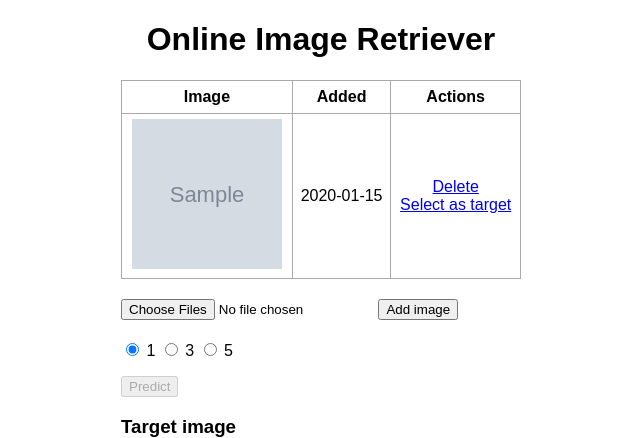
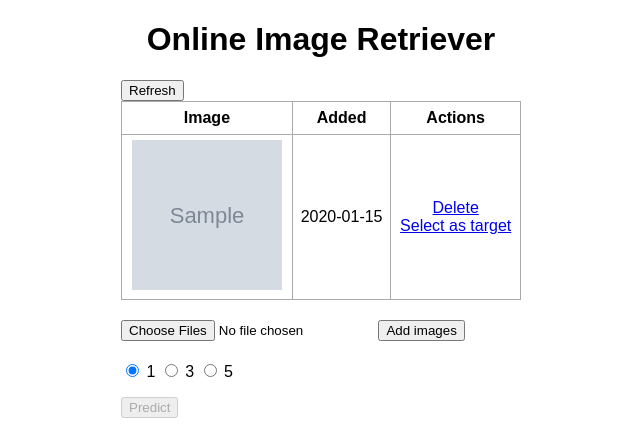
Before and after one commit to tuannguyen-TN/flask-image-retriever, a Flask app: template templates/index.html in a window 1280 px wide. Shown: the top 438 px of the page, without its empty margins (319-959 px from the left). Run offline with Flask 2, Linux system fonts and the light colour scheme; the template is opened without the code that fills it: most values are stand-ins (such as "Sample title", 1, 10 or a date in 2020); grey boxes marked "Sample" are stand-in pictures.

Commit message:
Add refresh button for interface

```diff
--- a/model/retriever.py
+++ b/model/retriever.py
@@ -48,6 +48,9 @@ def Retriever(model_path, target_image, image_list, top_k):
     result_info = [(os.path.basename(img_retrieval.impaths[i]), distances[i]) for i in sorted_indexes]
     print(f'Total elapsed time: {elapsed_time}')
 
+    for image in result_info[:top_k]:
+        print(image[0])
+
     return result_info[:top_k]
 
 if __name__ == "__main__":
--- a/templates/index.html
+++ b/templates/index.html
@@ -3,6 +3,12 @@
 {% endblock %} {% block body %}
 <div class="content">
   <h1 style="text-align: center">Online Image Retriever</h1>
+
+  <div class="form">
+    <form action="/refresh" method="POST">
+      <input type="submit" value="Refresh" />
+    </form>
+  </div>
 
   <table style="text-align: center">
     <tr>
@@ -37,12 +43,12 @@
     <form action="/" method="POST" enctype="multipart/form-data">
       <input
         type="file"
-        value="Upload image"
+        value="Upload images"
         name="images"
         multiple="true"
         required
       />
-      <input type="submit" value="Add image" />
+      <input type="submit" value="Add images" />
     </form>
   </div>
 
```
Also changed, not shown: 6 other files.
